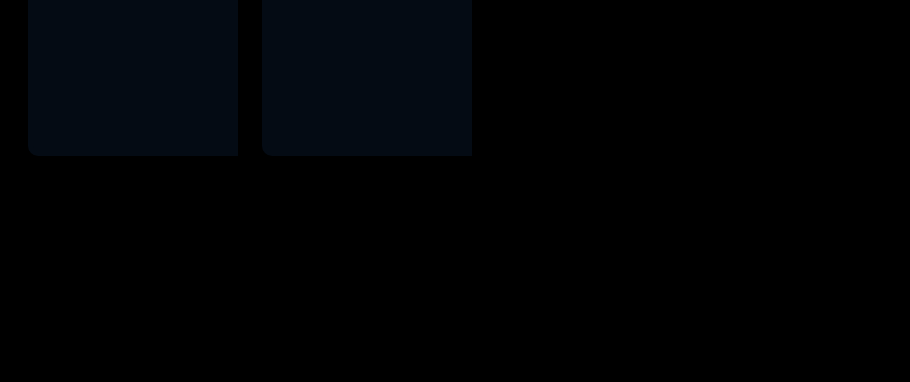
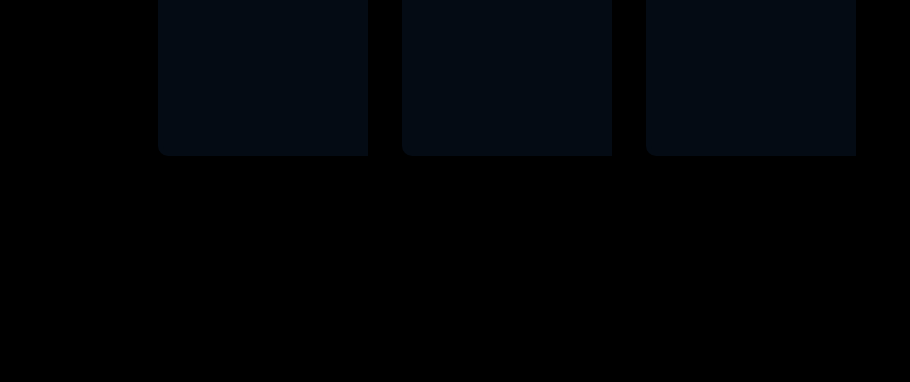
Before and after one commit to ygl1014/ygl1014.github.io, a plain HTML site: page index.html in a window 1280 px wide. Shown: the part 418-800 px from the top of the page, without its empty margins (0-910 px from the left). Drawn offline with Linux system fonts and the light colour scheme.

Commit message:
Update index.html

```diff
--- a/index.html
+++ b/index.html
@@ -16,12 +16,13 @@
 
         <div id="box1">artwork1</div>
         <div id="box2">artwork2</div>
+        <div id="box3">artwork3</div>
         <style>
         #box1 {
             display: inline-block;
             position: relative;
             top: 100px;
-            left : 20px;
+            left : 150px;
             width: 200px;
             height: 200px;
             font-size: 30px;
@@ -34,7 +35,20 @@
             display: inline-block;
             position: relative;
             top: 100px;
-            left : 40px;
+            left : 180px;
+            width: 200px;
+            height: 200px;
+            font-size: 30px;
+            color: #F51480;
+            background-color: #040B14;
+            border: solid 5px #040B14;
+            border-radius: 0 10px 0 10px
+          }
+          #box3 {
+            display: inline-block;
+            position: relative;
+            top: 100px;
+            left : 210px;
             width: 200px;
             height: 200px;
             font-size: 30px;
```
